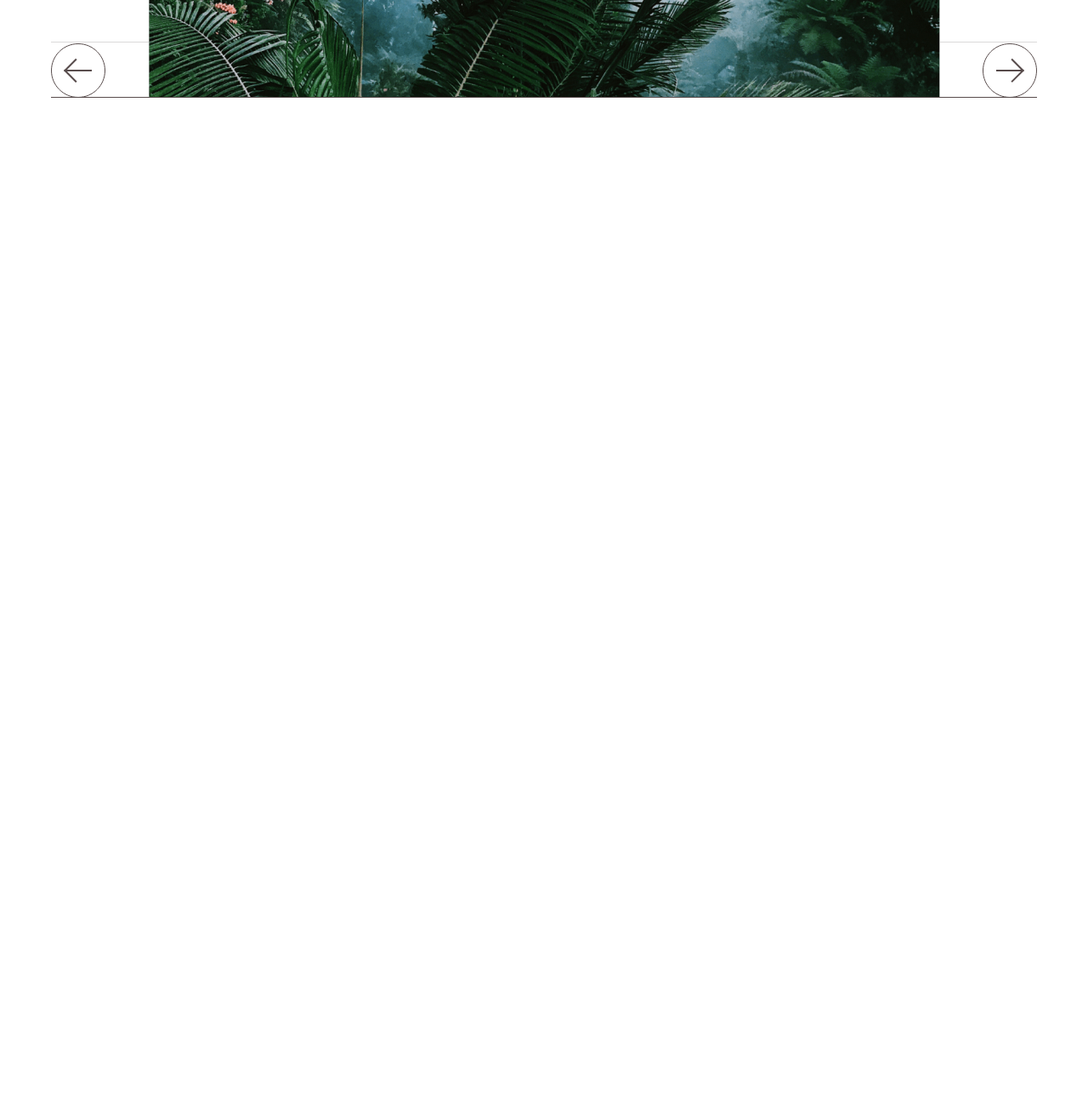
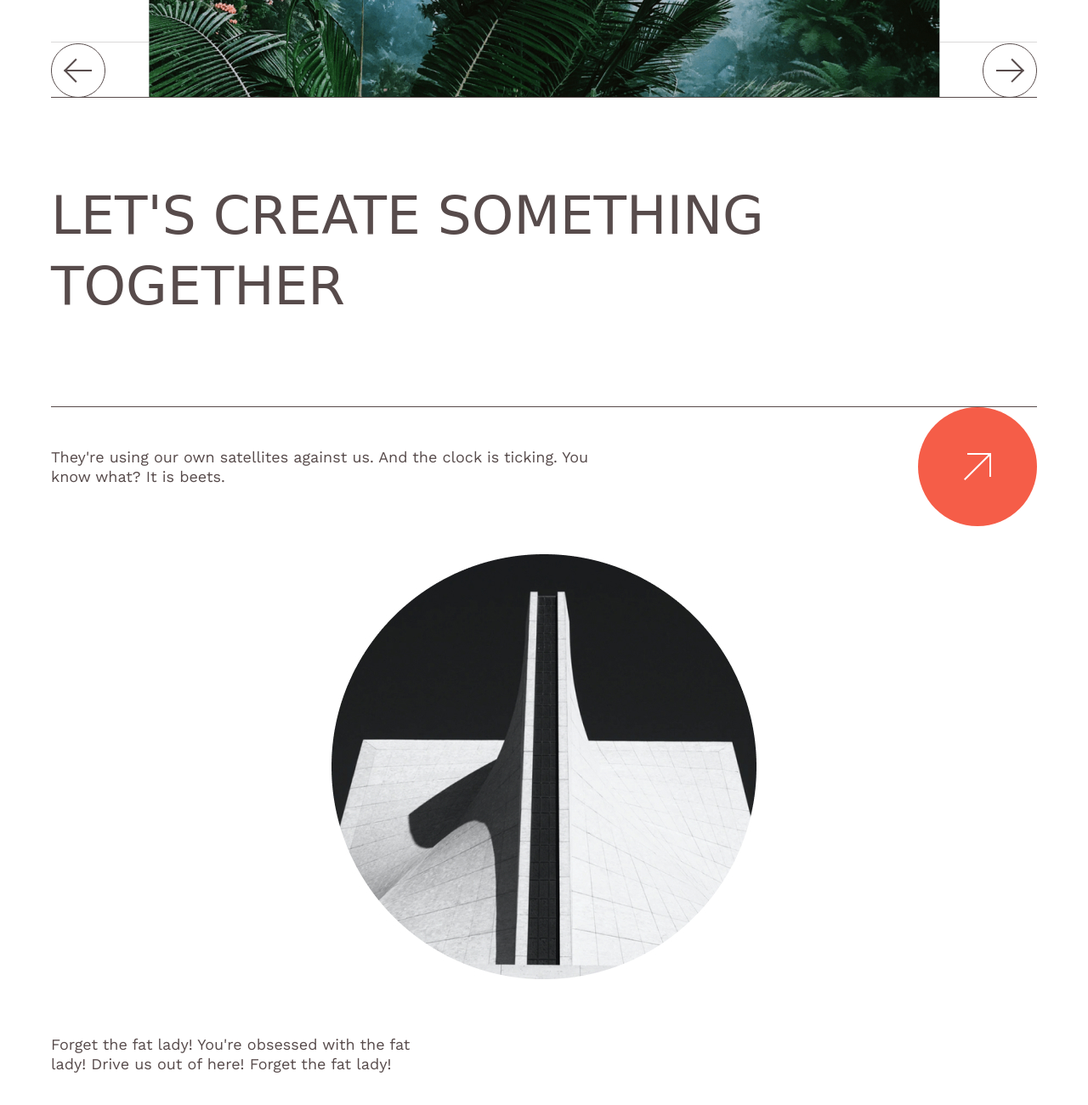
Before and after one commit to Daniil-gavrilooov/nova, a plain HTML site: page app/index.html in a window 1280 px wide. Shown: the part 6670-7970 px from the top of the page at 85% size. Before the commit the page ends 6882 px from the top, so only its background shows below. Drawn offline with nearby package versions, Linux system fonts and the light colour scheme; a web font is replaced by a local one.

Commit message:
add section (offer)

```diff
--- a/app/index.html
+++ b/app/index.html
@@ -344,6 +344,34 @@
             </div>
         </section>
 
+        <section class="offer">
+            <div class="container">
+                <h2 class="section__title">
+                    LET'S CREATE SOMETHING TOGETHER
+                </h2>
+
+                <div class="about__content">
+                    <div class="about__head">
+                        <p class="about__text">
+                            They're using our own satellites against us. And the clock is ticking. You know what? It is beets.
+                        </p>
+
+                        <div class="section__button">
+                            <a class="section__btn" href=""><img src="images/btn_arrow.svg" alt=""></a>
+                        </div>
+                    </div>
+
+                    <div class="about__image">
+                        <img class="about__img" src="images/offer__img.jpg" alt="about__img">
+                    </div>
+
+                    <p class="about__text">
+                        Forget the fat lady! You're obsessed with the fat lady! Drive us out of here! Forget the fat lady!
+                    </p>
+                </div>
+            </div>
+        </section>
+
 
     </main>
 
```
Also changed, not shown: app/images/offer__img.jpg (added).
